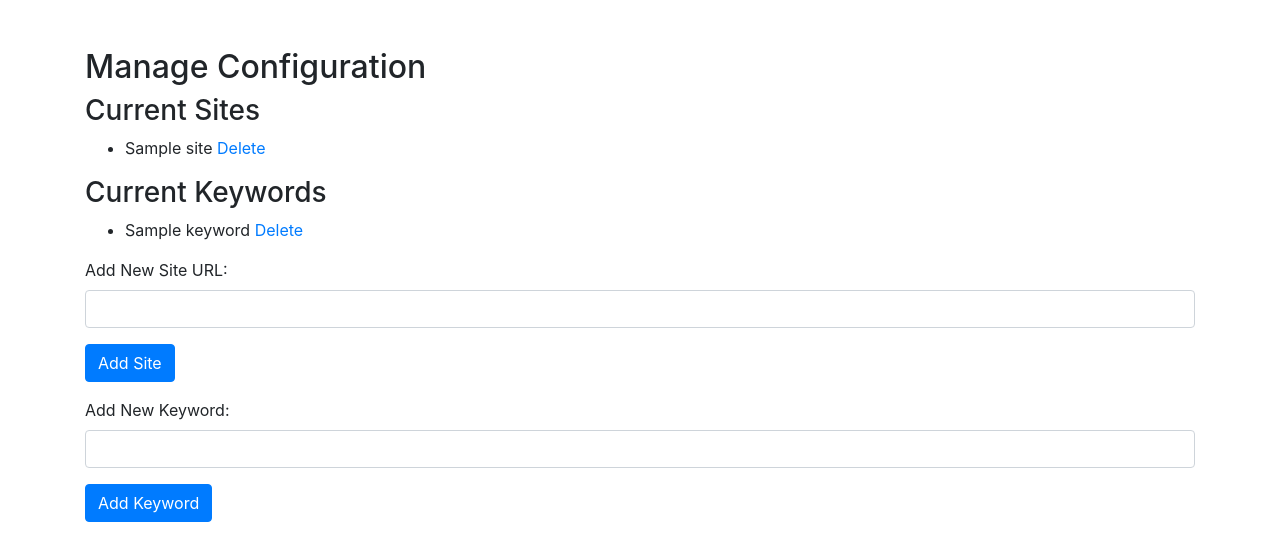
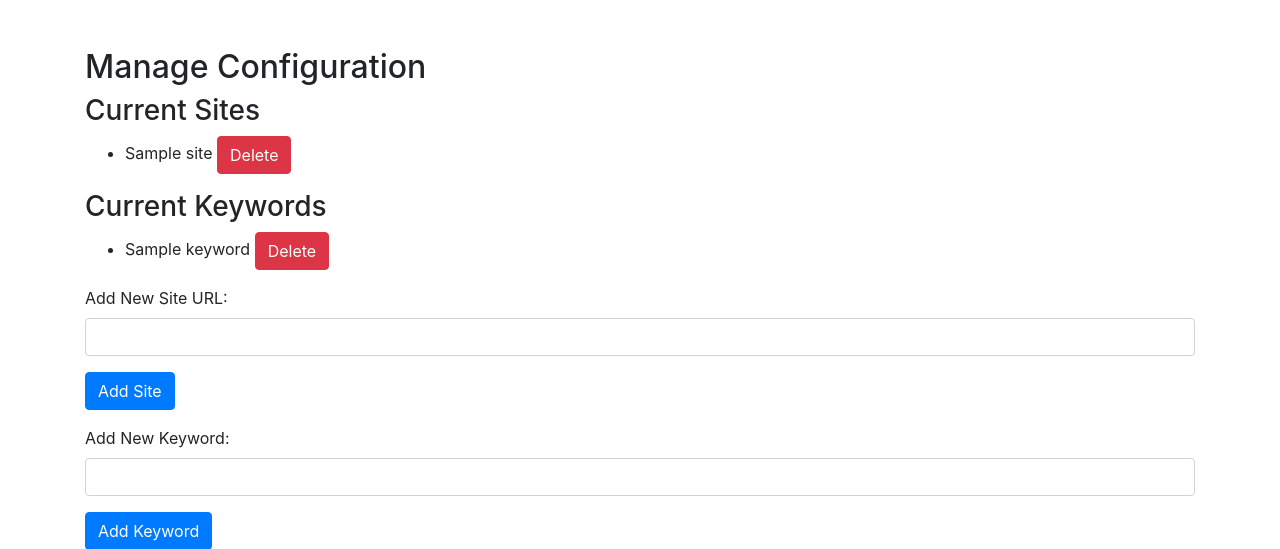
Before and after one commit to striweb/media_monitoring, a Flask app: page /config-management in a window 1280 px wide. Shown: the top 549 px of the page. Run offline with Flask 2, Linux system fonts and the light colour scheme; a database or web service that is not in the repository returns one stand-in record (values such as "Sample title"); parts of the project's set-up code (start-up, migrations or seed data) failed here and were passed over; some libraries are stand-ins or nearby versions.

Commit message:
Update config_management.html

```diff
--- a/templates/config_management.html
+++ b/templates/config_management.html
@@ -13,8 +13,7 @@
         <h3>Current Sites</h3>
 <ul>
     {% for site in sites %}
-    <li>{{ site }}
-        <a href="/delete-site/{{ loop.index0 }}">Delete</a>
+    <li>{{ site }} <a class="btn btn-danger" href="/delete-site/{{ loop.index0 }}" role="button">Delete</a>
     </li>
     {% endfor %}
 </ul>
@@ -22,8 +21,7 @@
 <h3>Current Keywords</h3>
 <ul>
     {% for keyword in keywords %}
-    <li>{{ keyword }}
-        <a href="/delete-keyword/{{ loop.index0 }}">Delete</a>
+    <li>{{ keyword }} <a class="btn btn-danger" href="/delete-keyword/{{ loop.index0 }}" role="button">Delete</a>
     </li>
     {% endfor %}
 </ul>
```
